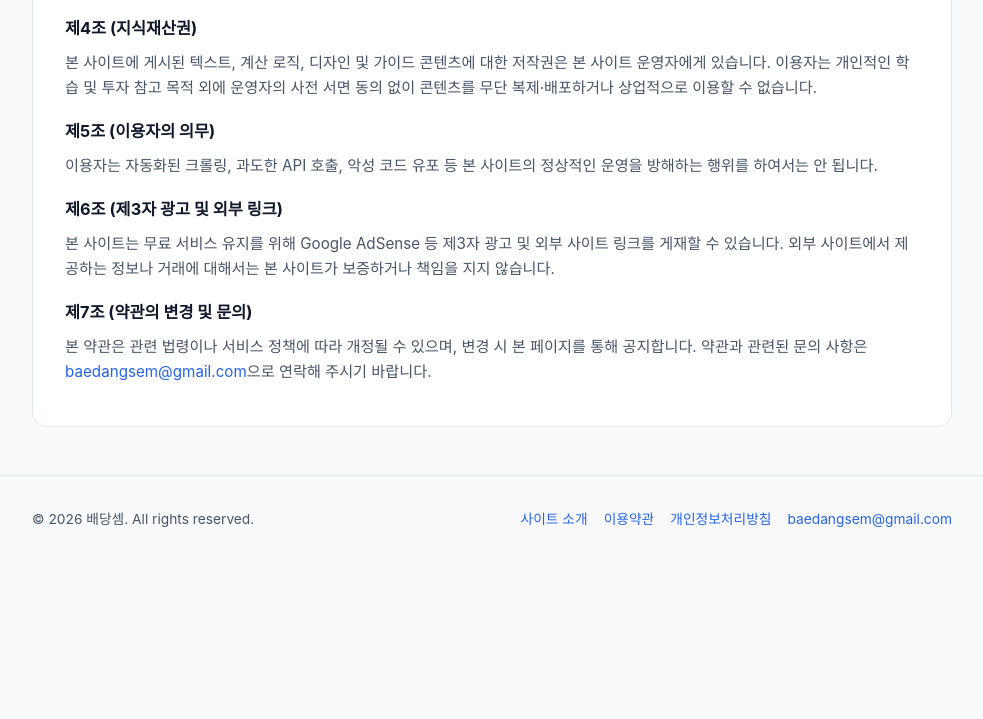
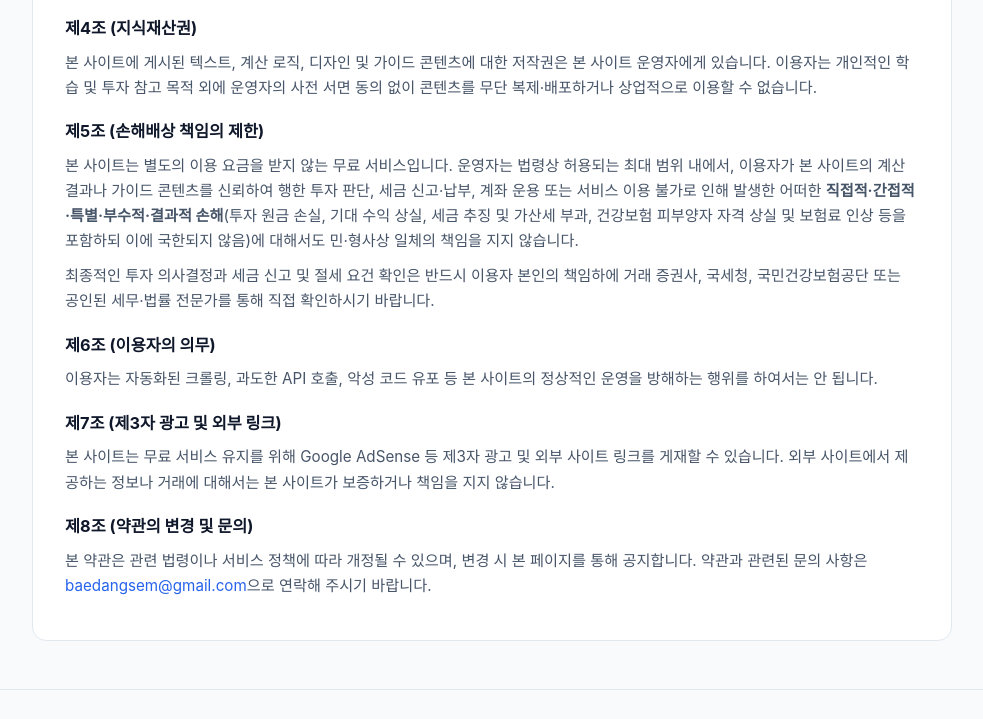
Before and after one commit to baedangsem-glitch/baedangsem, a plain HTML site: page terms.html in a window 1280 px wide. Shown: the part 743-1462 px from the top of the page, without its empty margins (148-1131 px from the left). Before the commit the page ends 1306 px from the top, so only its background shows below. Drawn offline with Linux system fonts and the light colour scheme; a web font is replaced by a local one.

Commit message:
내용 수정

```diff
--- a/terms.html
+++ b/terms.html
@@ -53,17 +53,25 @@
         본 사이트에 게시된 텍스트, 계산 로직, 디자인 및 가이드 콘텐츠에 대한 저작권은 본 사이트 운영자에게 있습니다. 이용자는 개인적인 학습 및 투자 참고 목적 외에 운영자의 사전 서면 동의 없이 콘텐츠를 무단 복제·배포하거나 상업적으로 이용할 수 없습니다.
       </p>
 
-      <h3>제5조 (이용자의 의무)</h3>
+      <h3>제5조 (손해배상 책임의 제한)</h3>
+      <p>
+        본 사이트는 별도의 이용 요금을 받지 않는 무료 서비스입니다. 운영자는 법령상 허용되는 최대 범위 내에서, 이용자가 본 사이트의 계산 결과나 가이드 콘텐츠를 신뢰하여 행한 투자 판단, 세금 신고·납부, 계좌 운용 또는 서비스 이용 불가로 인해 발생한 어떠한 <strong>직접적·간접적·특별·부수적·결과적 손해</strong>(투자 원금 손실, 기대 수익 상실, 세금 추징 및 가산세 부과, 건강보험 피부양자 자격 상실 및 보험료 인상 등을 포함하되 이에 국한되지 않음)에 대해서도 민·형사상 일체의 책임을 지지 않습니다.
+      </p>
+      <p>
+        최종적인 투자 의사결정과 세금 신고 및 절세 요건 확인은 반드시 이용자 본인의 책임하에 거래 증권사, 국세청, 국민건강보험공단 또는 공인된 세무·법률 전문가를 통해 직접 확인하시기 바랍니다.
+      </p>
+
+      <h3>제6조 (이용자의 의무)</h3>
       <p>
         이용자는 자동화된 크롤링, 과도한 API 호출, 악성 코드 유포 등 본 사이트의 정상적인 운영을 방해하는 행위를 하여서는 안 됩니다.
       </p>
 
-      <h3>제6조 (제3자 광고 및 외부 링크)</h3>
+      <h3>제7조 (제3자 광고 및 외부 링크)</h3>
       <p>
         본 사이트는 무료 서비스 유지를 위해 Google AdSense 등 제3자 광고 및 외부 사이트 링크를 게재할 수 있습니다. 외부 사이트에서 제공하는 정보나 거래에 대해서는 본 사이트가 보증하거나 책임을 지지 않습니다.
       </p>
 
-      <h3>제7조 (약관의 변경 및 문의)</h3>
+      <h3>제8조 (약관의 변경 및 문의)</h3>
       <p>
         본 약관은 관련 법령이나 서비스 정책에 따라 개정될 수 있으며, 변경 시 본 페이지를 통해 공지합니다. 약관과 관련된 문의 사항은 <a href="mailto:baedangsem@gmail.com" data-contact-email>baedangsem@gmail.com</a>으로 연락해 주시기 바랍니다.
       </p>
```
Also changed, not shown: guide-foreign-tax.html (+1 -1 lines), guide-isa.html (+1 -1 lines), guides.html (+1 -12 lines).
